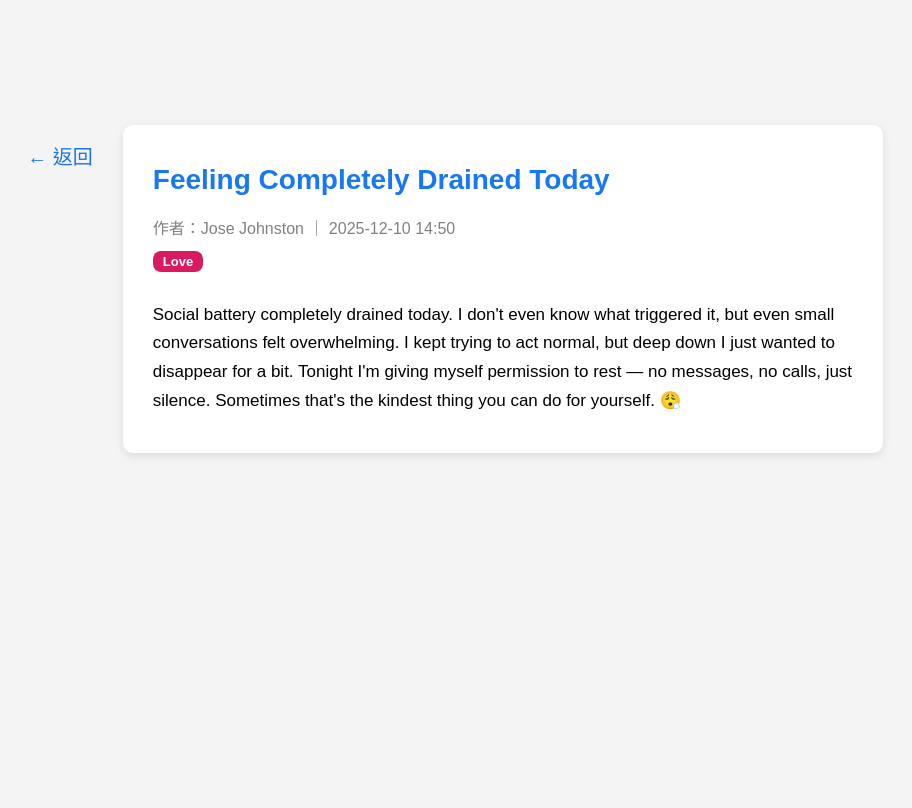
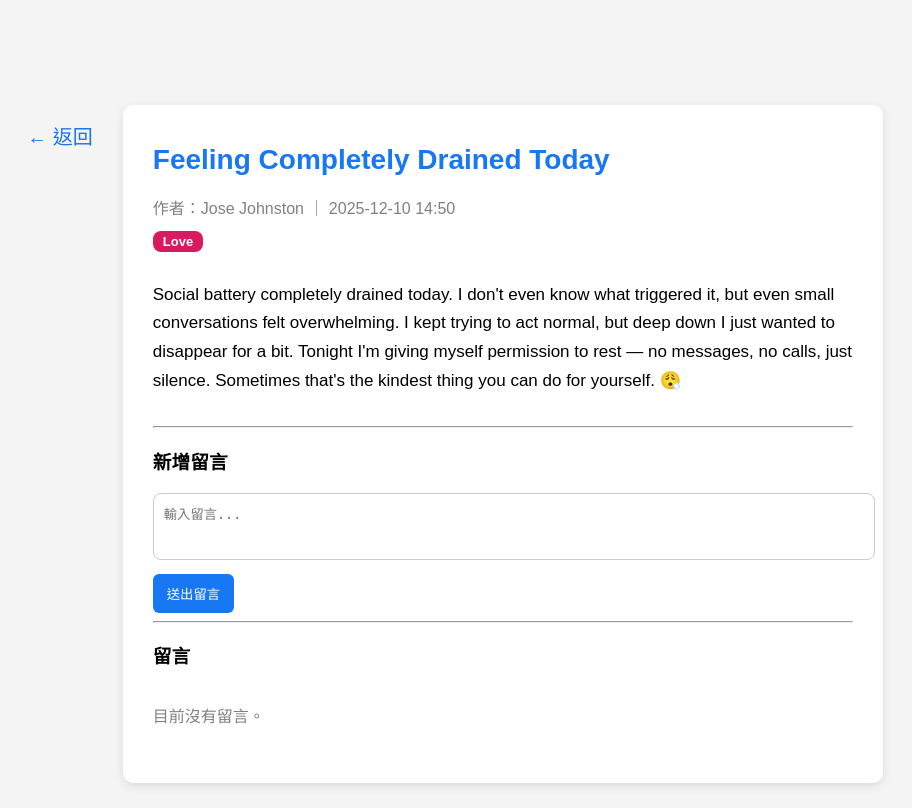
Before and after one commit to DanielYut/final_project_blog, a Flask app: page /posts/1 in a window 1280 px wide. Shown: the whole page, without its empty margins (190-1102 px from the left). Before the commit the page ends 456 px from the top, so only its background shows below. Run offline with Flask 3, Linux system fonts and the light colour scheme; data comes from the database, SQL or seed files in the repository; both versions use the stored data as it was after the commit.

Commit message:
sticky/comment

```diff
--- a/models/comment.py
+++ b/models/comment.py
@@ -3,10 +3,9 @@ from datetime import datetime
 
 class Comment(db.Model):
     id = db.Column(db.Integer, primary_key=True)
-
-    author = db.Column(db.String(50), default="訪客")
     content = db.Column(db.Text, nullable=False)
 
+    author = db.Column(db.String(50), nullable=False)
     created_at = db.Column(db.DateTime, default=datetime.utcnow)
 
     post_id = db.Column(db.Integer, db.ForeignKey("post.id"), nullable=False)
--- a/models/post.py
+++ b/models/post.py
@@ -12,3 +12,4 @@ class Post(db.Model):
 
     user_id = db.Column(db.Integer, db.ForeignKey("user.id"), nullable=False)
     user = db.relationship("User", backref="posts")
+    comments = db.relationship("Comment", backref="post", cascade="all, delete")
--- a/routes/posts.py
+++ b/routes/posts.py
@@ -1,7 +1,9 @@
 from flask import Blueprint, render_template, request, redirect
 from flask_login import login_required, current_user
 from models.post import Post
+from models.comment import Comment
 from extensions import db
+
 
 posts_bp = Blueprint("posts", __name__)
 
@@ -13,9 +15,29 @@ def list_posts():
 
 
 # 📌 單篇文章
-@posts_bp.route("/posts/<int:post_id>")
+
+@posts_bp.route("/posts/<int:post_id>", methods=["GET", "POST"])
 def view_post(post_id):
     post = Post.query.get_or_404(post_id)
+
+    # 處理留言提交
+    if request.method == "POST":
+        content = request.form["content"]
+
+        # 判斷登入狀態：登入 → 用帳號名；訪客 → 顯示 "訪客"
+        author = current_user.username if current_user.is_authenticated else "訪客"
+
+        new_comment = Comment(
+            content=content,
+            author=author,
+            post_id=post.id
+        )
+
+        db.session.add(new_comment)
+        db.session.commit()
+
+        return redirect(f"/posts/{post_id}")
+
     return render_template("post_view.html", post=post)
 
 
--- a/static/style.css
+++ b/static/style.css
@@ -5,7 +5,7 @@ body {
     background: #f4f4f4;
 
     /* 預留空間避免被 navbar 擋住 */
-    padding-top: 85px;
+    padding-top: 65px;
 }
 
 /* --- Navbar 固定頂部 --- */
@@ -169,3 +169,34 @@ body {
     position: sticky;
     top: 120px;
 }
+
+/* 留言外框：固定高度＋可滑動 */
+.comment-container {
+    max-height: 300px;       /* 高度可調，例如 250 / 300 / 400 */
+    overflow-y: auto;        /* 讓留言在這裡滑動 */
+    padding-right: 5px;
+    margin-bottom: 20px;
+}
+
+/* 單一留言卡片 */
+.comment-box {
+    background: #f7f7f7;
+    padding: 12px 15px;
+    border-radius: 8px;
+    margin-bottom: 12px;
+}
+
+.comment-author {
+    font-weight: bold;
+    color: #333;
+}
+
+.comment-time {
+    color: gray;
+    font-size: 13px;
+}
+
+.comment-content {
+    margin-top: 6px;
+    font-size: 15px;
+}
--- a/templates/post_view.html
+++ b/templates/post_view.html
@@ -46,7 +46,6 @@
             margin-bottom: 12px;
         }
 
-        /*  新增與首頁一致的標籤 UI */
         .tag-badge {
             display: inline-block;
             background: #e3f2fd;
@@ -54,12 +53,58 @@
             padding: 3px 10px;
             border-radius: 8px;
             font-size: 13px;
-            margin: 0 0 12px 0;
+            margin-bottom: 12px;
         }
 
         .post-content {
             font-size: 17px;
             line-height: 1.7;
+            margin-bottom: 30px;
+        }
+
+        /* ===== 留言區 ===== */
+        .comment-box {
+            background: #f7f7f7;
+            padding: 12px 15px;
+            border-radius: 8px;
+            margin-bottom: 12px;
+        }
+
+        .comment-author {
+            font-weight: bold;
+            color: #333;
+        }
+
+        .comment-time {
+            color: gray;
+            font-size: 13px;
+        }
+
+        .comment-content {
+            margin-top: 6px;
+            font-size: 15px;
+        }
+
+        textarea {
+            width: 100%;
+            padding: 10px;
+            border-radius: 8px;
+            border: 1px solid #ccc;
+            resize: none;
+        }
+
+        button {
+            margin-top: 10px;
+            padding: 10px 14px;
+            background: #1877f2;
+            color: white;
+            border: none;
+            border-radius: 6px;
+            cursor: pointer;
+        }
+
+        button:hover {
+            background: #0c5ed9;
         }
     </style>
 </head>
@@ -69,7 +114,7 @@
 <div class="post-wrapper">
 
     <!-- 返回鍵 -->
-    <a href="javascript:history.back()" class="back-side-btn">← 返回</a>
+    <a href="/home" class="back-side-btn">← 返回</a>
 
     <!-- 單篇文章卡片 -->
     <div class="post-card">
@@ -88,6 +133,33 @@
             {{ post.content | safe }}
         </p>
 
+    <hr>
+
+    <!-- ========== 新增留言在最上方 ========== -->
+    <h3>新增留言</h3>
+
+    <form method="POST">
+        <textarea name="content" rows="3" placeholder="輸入留言..." required></textarea>
+        <button type="submit">送出留言</button>
+    </form>
+
+    <hr>
+
+    <!-- ========== 留言列表（固定高度 + 獨立滾動）=========== -->
+    <h3>留言</h3>
+
+    <div class="comment-container">
+        {% if post.comments %}
+            {% for c in post.comments %}
+                <div class="comment-box">
+                    <div class="comment-author">{{ c.author }}</div>
+                    <div class="comment-time">{{ c.created_at.strftime("%Y-%m-%d %H:%M") }}</div>
+                    <div class="comment-content">{{ c.content }}</div>
+                </div>
+            {% endfor %}
+        {% else %}
+            <p style="color:gray;">目前沒有留言。</p>
+        {% endif %}
     </div>
 
 </div>
```
Also changed, not shown: instance/campushub.db.
